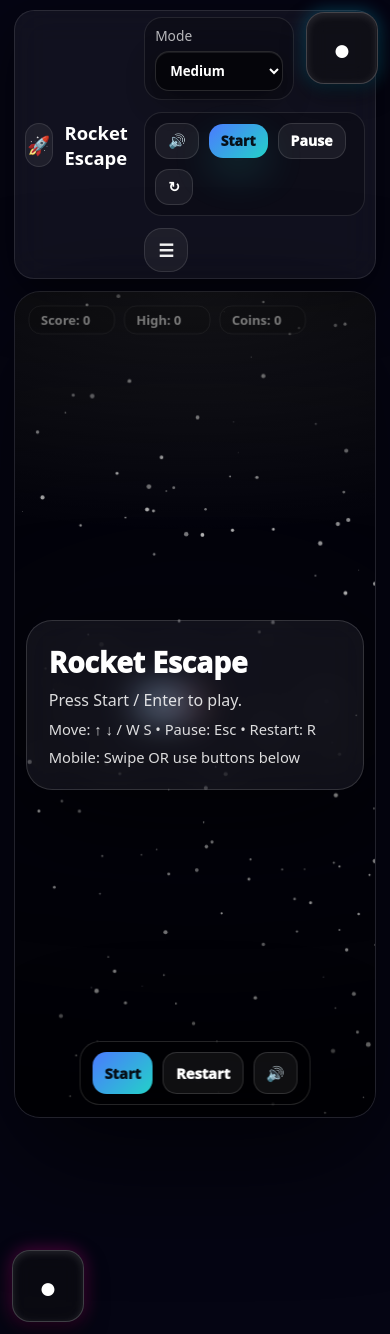
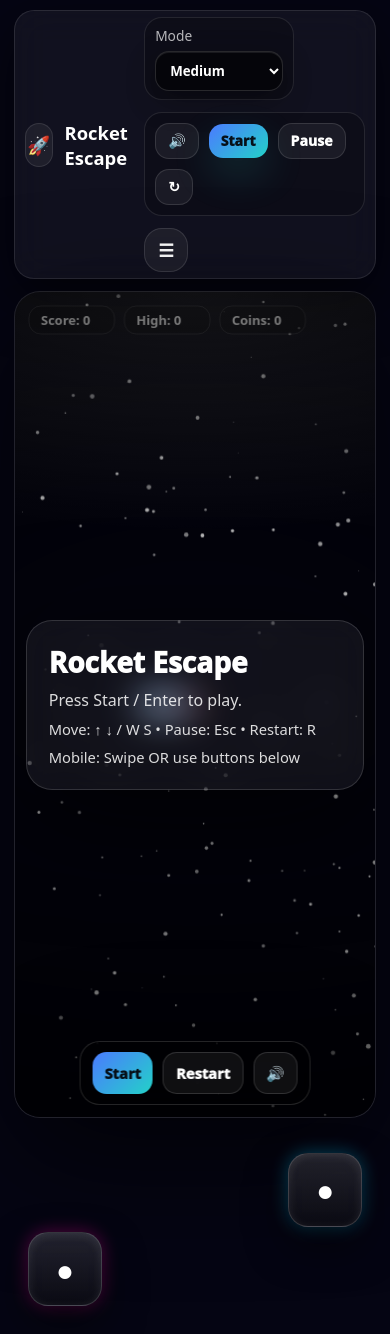
Before and after one commit to Vinay4794/Rocket-Escape, a Flask app: page / in a window 390 px wide. Run offline with Flask 3, Linux system fonts and the light colour scheme.

Commit message:
Refactor mobile button styles and animations

```diff
--- a/static/style.css
+++ b/static/style.css
@@ -643,91 +643,100 @@
   .grTitle{ display:none; }
   .grBtn{ padding:10px 12px; }
 }
+/* Wrapper must be relative so buttons stick to it */
+#gameArea{
+  position: relative;
+  width: 100%;
+  height: 100%;
+}
+
+/* Canvas full */
+#game{
+  width: 100%;
+  height: 100%;
+  display: block;
+  border-radius: 22px;
+}
+
 /* =========================
-   Mobile Control Buttons
+   Premium Mobile Buttons
    ========================= */
+.mobileBtn{
+  position: absolute;
+  z-index: 999;
 
-.mobileBtn {
-  position: absolute;
-  z-index: 50;
+  width: 74px;
+  height: 74px;
+  border-radius: 20px;
 
-  width: 72px;
-  height: 72px;
-  border-radius: 18px;
+  border: 1px solid rgba(255,255,255,0.18);
+  background: linear-gradient(180deg,
+    rgba(255,255,255,0.12),
+    rgba(15,15,20,0.60)
+  );
 
-  border: 1px solid rgba(255, 255, 255, 0.22);
-  background: rgba(15, 15, 18, 0.55);
-
-  backdrop-filter: blur(10px);
-  -webkit-backdrop-filter: blur(10px);
+  backdrop-filter: blur(12px);
+  -webkit-backdrop-filter: blur(12px);
 
   box-shadow:
-    0 10px 22px rgba(0, 0, 0, 0.55),
-    inset 0 2px 8px rgba(255, 255, 255, 0.12);
+    0 18px 40px rgba(0,0,0,0.55),
+    inset 0 2px 10px rgba(255,255,255,0.10);
 
-  color: #fff;
+  color: white;
   font-size: 30px;
   font-weight: 900;
-  letter-spacing: 0.5px;
 
   display: flex;
   justify-content: center;
   align-items: center;
 
+  user-select: none;
   cursor: pointer;
-  user-select: none;
 
-  transition: transform 0.1s ease, box-shadow 0.2s ease, background 0.2s ease;
+  transition: transform 0.12s ease, box-shadow 0.25s ease, filter 0.25s ease;
   -webkit-tap-highlight-color: transparent;
   touch-action: none;
 }
 
-/* UP button: neon blue */
-.upBtn {
-  top: 12px;
-  right: 12px;
+.mobileBtn span{
+  filter: drop-shadow(0 3px 10px rgba(0,0,0,0.6));
+  transform: translateY(-1px);
+}
+
+/* ✅ UP button (Top Right) */
+.upBtn{
+  top: 14px;
+  right: 14px;
 
   box-shadow:
-    0 10px 22px rgba(0, 0, 0, 0.55),
+    0 18px 40px rgba(0,0,0,0.55),
     0 0 18px rgba(0, 200, 255, 0.35),
-    inset 0 2px 8px rgba(255, 255, 255, 0.12);
+    inset 0 2px 10px rgba(255,255,255,0.10);
 }
 
-/* DOWN button: neon pink */
-.downBtn {
-  bottom: 12px;
-  left: 12px;
+/* ✅ DOWN button (Bottom Left) */
+.downBtn{
+  bottom: 14px;
+  left: 14px;
 
   box-shadow:
-    0 10px 22px rgba(0, 0, 0, 0.55),
+    0 18px 40px rgba(0,0,0,0.55),
     0 0 18px rgba(255, 0, 170, 0.35),
-    inset 0 2px 8px rgba(255, 255, 255, 0.12);
+    inset 0 2px 10px rgba(255,255,255,0.10);
 }
 
-/* hover effect (desktop only) */
-@media (hover: hover) {
-  .mobileBtn:hover {
-    transform: translateY(-2px) scale(1.02);
-    background: rgba(20, 20, 25, 0.7);
-  }
+/* ✅ Press Animation */
+.mobileBtn:active{
+  transform: scale(0.92);
+  filter: brightness(1.15);
+
+  box-shadow:
+    0 10px 22px rgba(0,0,0,0.6),
+    inset 0 3px 14px rgba(0,0,0,0.35);
 }
 
-/* ✅ Press / tap animation */
-.mobileBtn:active {
-  transform: translateY(2px) scale(0.96);
-  background: rgba(10, 10, 14, 0.85);
-  box-shadow:
-    0 6px 14px rgba(0, 0, 0, 0.55),
-    inset 0 2px 10px rgba(0, 0, 0, 0.35);
+/* Hide buttons on desktop */
+@media (min-width: 900px){
+  .mobileBtn{ display:none; }
 }
-
-/* optional: icon style */
-.mobileBtn span {
-  transform: translateY(-1px);
-  filter: drop-shadow(0 2px 6px rgba(0, 0, 0, 0.5));
-}
-#game {
-  width: 100%;
-  height: auto;
-  display: block;
-}
+canvas{ touch-action:none; }
```
